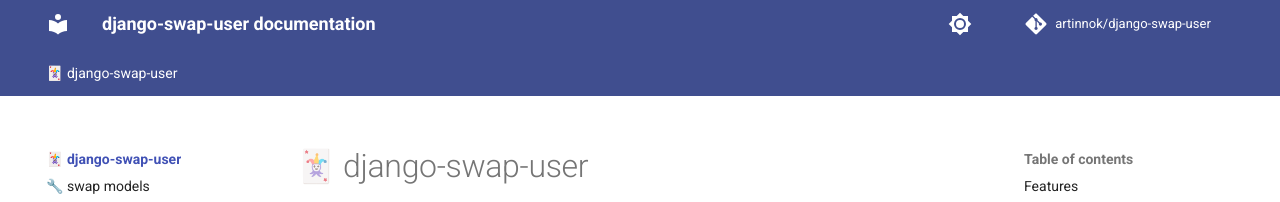
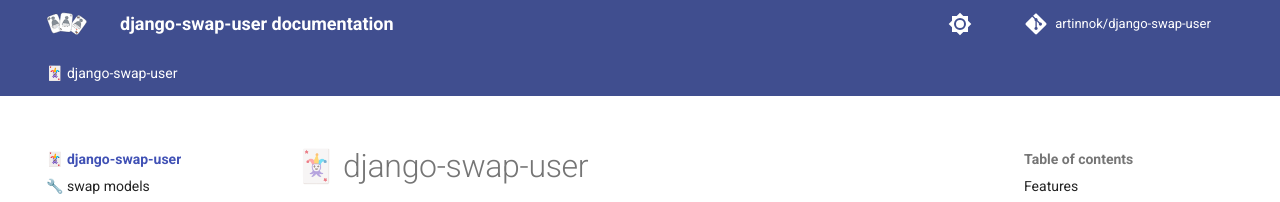
Before and after one commit to skonik/django-swap-user-docs, an MkDocs documentation site: the page built from docs/index.md, in a window 1280 px wide. Shown: the top 202 px of the page. Built offline with MkDocs 1.6.1 and Material for MkDocs 9.7.7, drawn with Linux system fonts in a browser that asks for light colours; comment, search, counter and statistics services are not loaded.

Commit message:
change logo in the left upper corner

```diff
--- a/mkdocs.yml
+++ b/mkdocs.yml
@@ -12,6 +12,7 @@ repo_name: artinnok/django-swap-user
 repo_url: https://github.com/artinnok/django-swap-user
 
 theme:
+  logo: media/images/django-swap-user-logo.svg
   name: material
   language: en
     # Palette toggle for light mode
```
Also changed, not shown: docs/media/images/django-swap-user-logo.svg (added).
